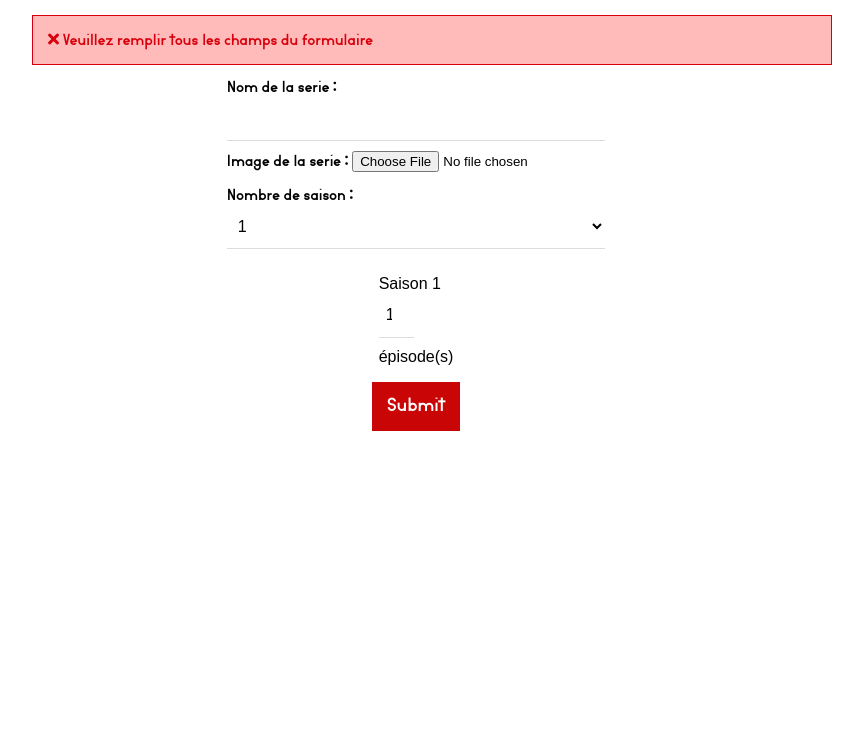
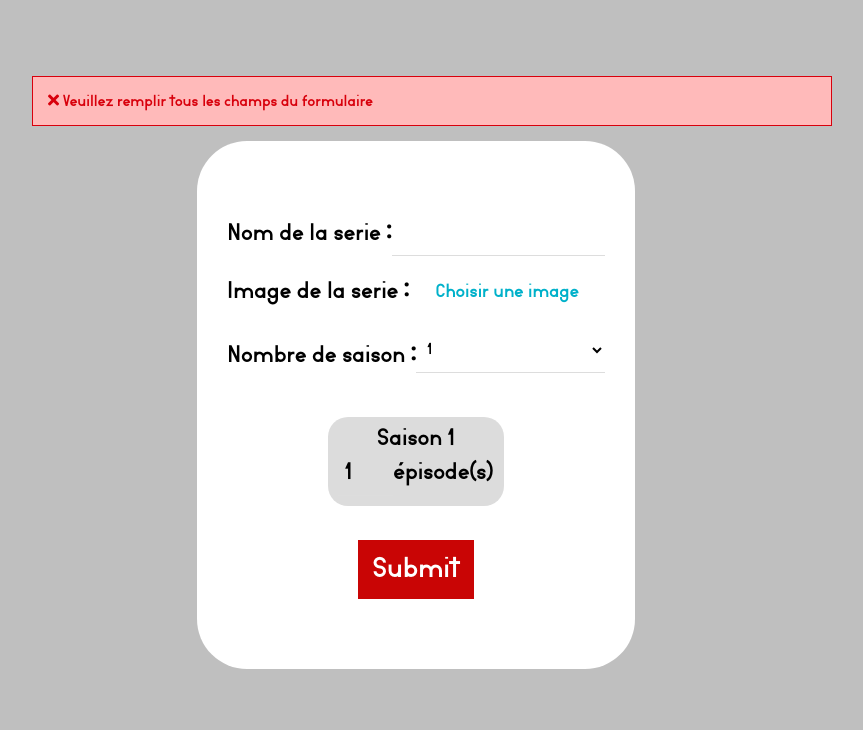
Before and after one commit to RemiRuc/to-watch-list, a PHP site: the page made by createserie.php in a window 1280 px wide. Shown: the part 70-800 px from the top of the page, without its empty margins (224-1087 px from the left). Run offline with PHP 8.4, Linux system fonts and the light colour scheme; the visitor is signed in with stand-in values (Sample User, id 1); style sheets or scripts are compiled from the project's sources; some libraries are stand-ins or nearby versions.

Commit message:
#14 - createserie.php : CSS and HTML modified

```diff
--- a/createserie.php
+++ b/createserie.php
@@ -55,17 +55,25 @@ include('templates/bdd.php');
 	<?php include('templates/head.php'); ?>
 	<meta charset="utf-8">
 </head>
-<body>
+<body >
 	<?php include ('templates/header.php'); ?>
+	<div class="user">
+		<div class="cache"></div>
 		<?php if (isset($message)) {
 		    echo '<div class="error alert_pages"><i class="fas fa-times"></i> '.$message.'</div>';
 		} ?>
 		<form id="formSerie" method="post" action="createserie.php?attempt=ok" enctype="multipart/form-data">
-		<div id="infoSerieForm">
+				<div>
 					<label>Nom de la serie :</label>
 					<input type="text" name="nomSerie">
-			<label>Image de la serie :</label>
-			<input type="file" name="image"><br><br>
+				</div>
+				<div>
+					<p>Image de la serie :</p>
+					<label id="imgInpLabel" for="imgInp">Choisir une image</label>
+					<input id="imgInp" type="file" name="image">
+				</div>
+
+				<div>
 					<label>Nombre de saison :</label>
 					<select id="nbrSaison" name="nbrSaison">
 						<option value="1">1</option>
@@ -84,16 +92,18 @@ include('templates/bdd.php');
 			</ul>
 			<input type="submit" name="bouttonSerie">
 		</form>
+	</div>
 
 <script src="https://code.jquery.com/jquery-3.3.1.min.js"></script>
 <script type="text/javascript">
-	$("#nbrEpisode").append('<li><label>Saison 1</label><input class="nbrEpisode" type="number" value="1" min="1" max="30" name="saison1"> épisode(s)</li>');
+	/**FORM**/
+	$("#nbrEpisode").append('<li><label>Saison 1</label><div><input class="nbrEpisode" type="number" value="1" min="1" max="30" name="saison1"> épisode(s)</div></li>');
 	$('#nbrSaison').change(function() {
 		var nbr=$('#nbrSaison').val();
 		if ((nbr>=1)&&(nbr<=9)) {
 			$("#nbrEpisode").html("");
 			for (i=0; i<nbr; i++){
-				$("#nbrEpisode").append('<li><label>Saison '+(i+1)+'</label><input class="nbrEpisode" type="number" value="1" min="1" max="30" name="saison'+(i+1)+'"> épisode(s)</li>');
+				$("#nbrEpisode").append('<li><label>Saison '+(i+1)+'</label> <div><input class="nbrEpisode" type="number" value="1" min="1" max="30" name="saison'+(i+1)+'"> épisode(s)</div></li>');
 			}
 		}
 	});
@@ -105,6 +115,28 @@ include('templates/bdd.php');
 			e.target.value=30;
 		}
 	});
+
+	/**IMAGE PREVIEW**/
+	$('.user').css('background-image', 'none');
+	$('.cache').css('background-color', 'grey');
+
+	function readURL(input) {
+	  if (input.files && input.files[0]) {
+	    var reader = new FileReader();
+
+	    reader.onload = function(e) {
+	    	$('.user').css('background-size', 'cover');
+	    	$('.user').css('background-image', 'url('+e.target.result+')');
+	    	$('.cache').css('background-color', '#C90505');
+	    }
+
+	    reader.readAsDataURL(input.files[0]);
+	  }
+	}
+
+	$("#imgInp").change(function() {
+	  readURL(this);
+	});
 </script>
 </body>
 </html>
--- a/css/style.less
+++ b/css/style.less
@@ -153,27 +153,82 @@ h1{
 }
 
 #formSerie{
-	display: flex;
-	flex-direction: column;
-	align-items: center;
-	justify-content: center;
+	z-index: 1;
+	background: white;
+    padding: 70px 30px;
+    border-radius: 50px;
+	    font-size: 1.5em;
+	label{
+	    display: block;
+    	text-align: center;
+        flex-shrink: 0;
+	}
+	input{
+		font-family: 'aurea';
+		margin-bottom: 0;
+	}
+	select{
+		font-family: 'aurea';
+	}
+	p{
+		text-align: center;
+	    flex-shrink: 0;
+	}
+	input[type="file"]{
+		display: none;
+	}
+	input[type="submit"]{
+		margin: auto;
+    	display: block;
+	}
+	>div{
+		display: flex;
+		align-items: center;
+	}
+	#imgInpLabel {
+		margin: auto;
+		font-size: 0.8em;
+	    cursor: pointer;
+	    color: #00b1ca;
+	    font-weight: bold;
+	    padding: 20px 0px;
+	    &:hover{
+	    	color: #25a5c4;
+	    	text-decoration: underline;
+	    }
+	}
 	ul{
-		font-family: arial;
 		list-style: none;
 		padding:0;
+		display: flex;
+	    flex-wrap: wrap;
+	    width: 378px;
+	    justify-content: center;
 		li{
+			background-color: gainsboro;
+		    padding: 10px;
+		    border-radius: 20px;
+		    margin: 10px 5px;
 			label{
-				padding-right: 10px;
+				display: block;
+    			text-align: center;
 			}
 			input{
 				width: 35px;
+
+				width: 55px;
+				font-size:1em;
+
+			}
+			>div{
+			    display: flex;
+    			align-items: baseline;
 			}
 		}
 	}
 }
 /*****************index.php*********************/
-.index{
-	height: 100%;
+.index, .user{
 	position: relative;
 	background: url('/img/bg.jpg');
 	-webkit-background-size: cover; /* pour anciens Chrome et Safari */
@@ -183,13 +238,20 @@ h1{
     justify-content: center;
     align-items: center;
 }
+
+.index{
+	min-height: 100vh;
+}
+
+.user{
+	min-height: calc(100vh - 70px);
+}
 .cache{
 	position: absolute;
 	top: 0;
 	left: 0;
 	width: 100%;
-    height: inherit;
-	z-index: -1;
+    height: 100%;
 	background-color: @rouge;
 	opacity: 0.5;
 }
@@ -220,5 +282,6 @@ h1{
 	background-color: #FFBABA;
 }
 .alert_pages{
+    z-index: 1;
 	margin-left: 20%;
 }
```
Lines whose indentation alone changed are shown as unchanged.
